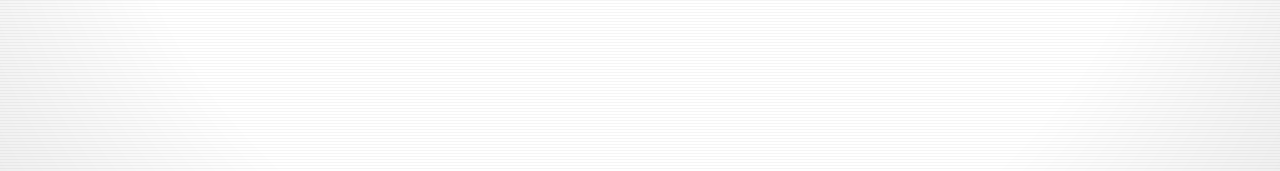
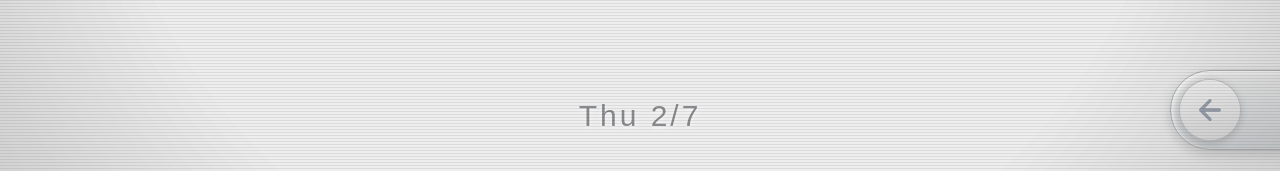
Before and after one commit to gajonormal/Mee-Channel, a Next.js app: page /messages in a window 1280 px wide. Before the commit this address had no page. Shown: the part 626-797 px from the top of the page. Built offline with nearby package versions, Linux system fonts and the light colour scheme.

Commit message:
Base da pagina de mensagens criada

```diff
--- /dev/null
+++ b/app/messages/page.tsx
@@ -0,0 +1,79 @@
+"use client";
+
+import { useState } from "react";
+import Link from "next/link";
+import MessageCard from "@/components/MessageCard";
+import MemoModal from "@/components/MemoModal";
+
+export default function MessagesPage() {
+  const [isMemoOpen, setIsMemoOpen] = useState(false);
+
+  const date = new Date();
+  const days = ["Sun", "Mon", "Tue", "Wed", "Thu", "Fri", "Sat"];
+  const formattedDate = `${days[date.getDay()]} ${date.getDate()}/${date.getMonth() + 1}`;
+
+  return (
+    <main className="h-screen fixed w-screen overflow-hidden flex flex-col bg-[#EEEEEE] crt">
+      {/* Posicionamento random das cartas  */}
+      <div className="flex-1 w-full h-full relative animate-fade-in-bottom">
+        {/* Carta principal com o contacto */}
+        <div className="absolute top-[25%] left-[10%] sm:top-[20%] sm:left-[25%]">
+          <MessageCard
+            isOpen={isMemoOpen}
+            onClick={(e) => {
+              e.preventDefault();
+              setIsMemoOpen(true);
+            }}
+          />
+        </div>
+
+        {/* Carta que nao faz nada (aindaa não faz nada) */}
+        <div className="absolute top-[45%] right-[15%] sm:top-[40%] sm:right-[20%]">
+          <MessageCard
+            name="Nova Carta"
+            imageSrc={null}
+            rotationClass="rotate-6"
+            pinColor="orange"
+            href="#"
+          />
+        </div>
+      </div>
+
+      {/* Data em baixo tipo o menu da wii */}
+      <div className="absolute bottom-10 left-0 right-0 flex justify-center pointer-events-none animate-fade-in-bottom">
+        <p className="text-[#888A8D] text-3xl tracking-widest drop-shadow-[0_2px_2px_rgba(255,255,255,0.8)]" style={{ fontFamily: 'Arial, sans-serif' }}>
+          {formattedDate}
+        </p>
+      </div>
+
+      {/* Botão de voltar */}
+      <div className="absolute bottom-6 right-0 h-[80px] w-[130px] animate-fade-in-right">
+        <div
+          className="absolute z-10 rounded-l-full bg-gradient-to-b from-[#EEEEEE] to-[#D4D7D9] border border-[#B0B4B7] shadow-[0_4px_12px_rgba(0,0,0,0.15),inset_2px_2px_4px_rgba(255,255,255,0.9)]
+                     h-[80px] w-[130px] top-0 right-[-20px]"
+        />
+
+        <Link
+          href="/"
+          className="z-20 absolute transition-all duration-300 shadow-[0_2px_10px_rgba(0,0,0,0.2)] rounded-full flex ring-1 hover:ring-2 ring-[#C5C7CA] hover:ring-[#00b0f0] hover:shadow-[0_0_15px_rgba(0,176,240,0.5)] bg-gradient-to-b from-[#F5F5F5] to-[#E0E0E0] w-[60px] h-[60px] top-[10px] left-[30px] group active:scale-95"
+          aria-label="Voltar"
+        >
+          <svg
+            viewBox="0 0 24 24"
+            fill="none"
+            stroke="currentColor"
+            strokeWidth="2.5"
+            strokeLinecap="round"
+            strokeLinejoin="round"
+            className="m-auto w-8 h-8 text-[#9ca3af] transition-colors duration-300 group-hover:text-[#00b0f0]"
+          >
+            <path d="M19 12H5M12 19l-7-7 7-7" />
+          </svg>
+        </Link>
+      </div>
+
+      {/* Modal que aparece quando se clica nas cartas */}
+      <MemoModal isOpen={isMemoOpen} onClose={() => setIsMemoOpen(false)} />
+    </main>
+  );
+}
```
